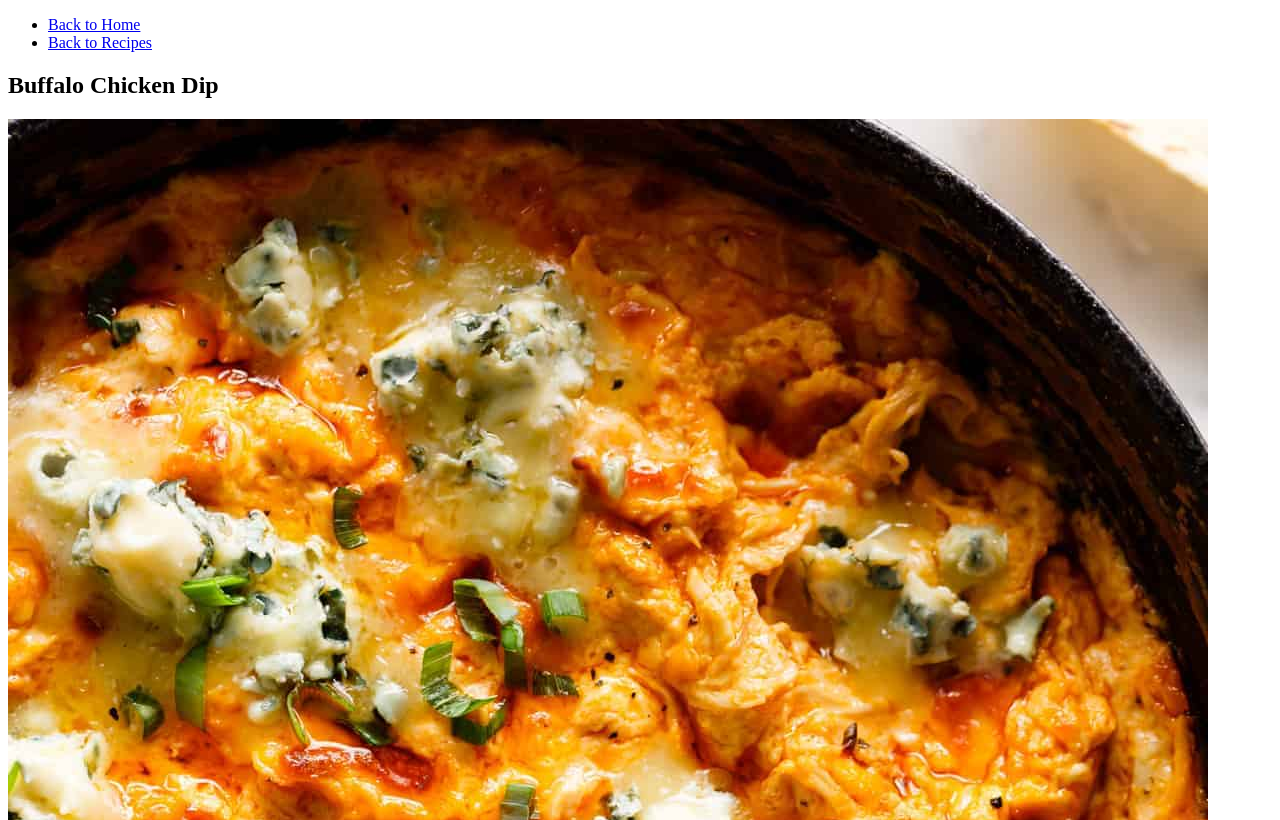
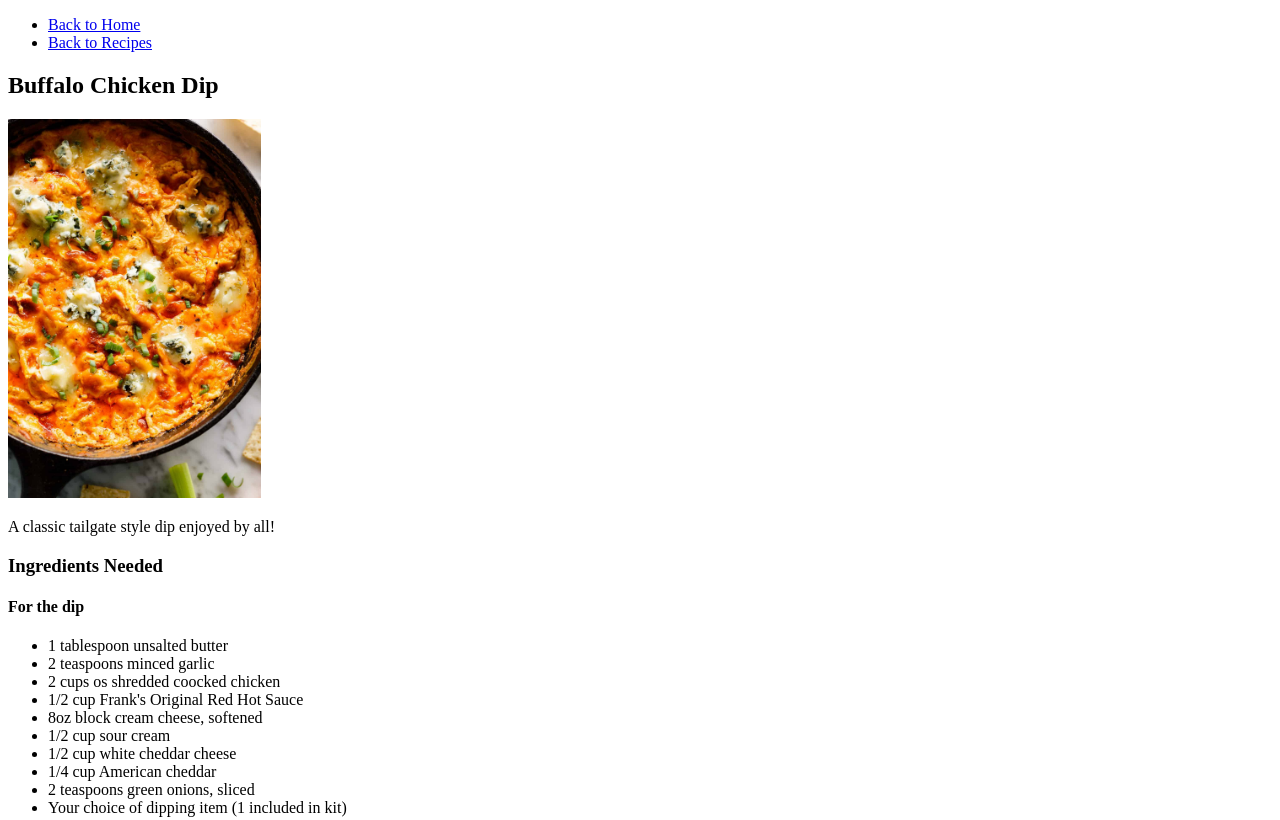
Before and after one commit to ColinHyde/colinhyde, a plain HTML site: page recipe/dans.html in a window 1280 px wide. Shown: the top 820 px of the page. Drawn offline with Linux system fonts and the light colour scheme.

Commit message:
changed image sizes

```diff
--- a/recipe/dans.html
+++ b/recipe/dans.html
@@ -15,7 +15,7 @@
 <body>
     <section>
         <h1>Buffalo Chicken Dip</h1>
-        <img src="../images/recipes/buffalodip.jpg" alt="">
+        <img src="../images/recipes/buffalodip.jpg" width="20%" height="auto" alt="Picture of the dip">
         <p>A classic tailgate style dip enjoyed by all!</p>
     </section>
     <section>
```
Also changed, not shown: recipe/focaccia.html (+1 -1 lines).
